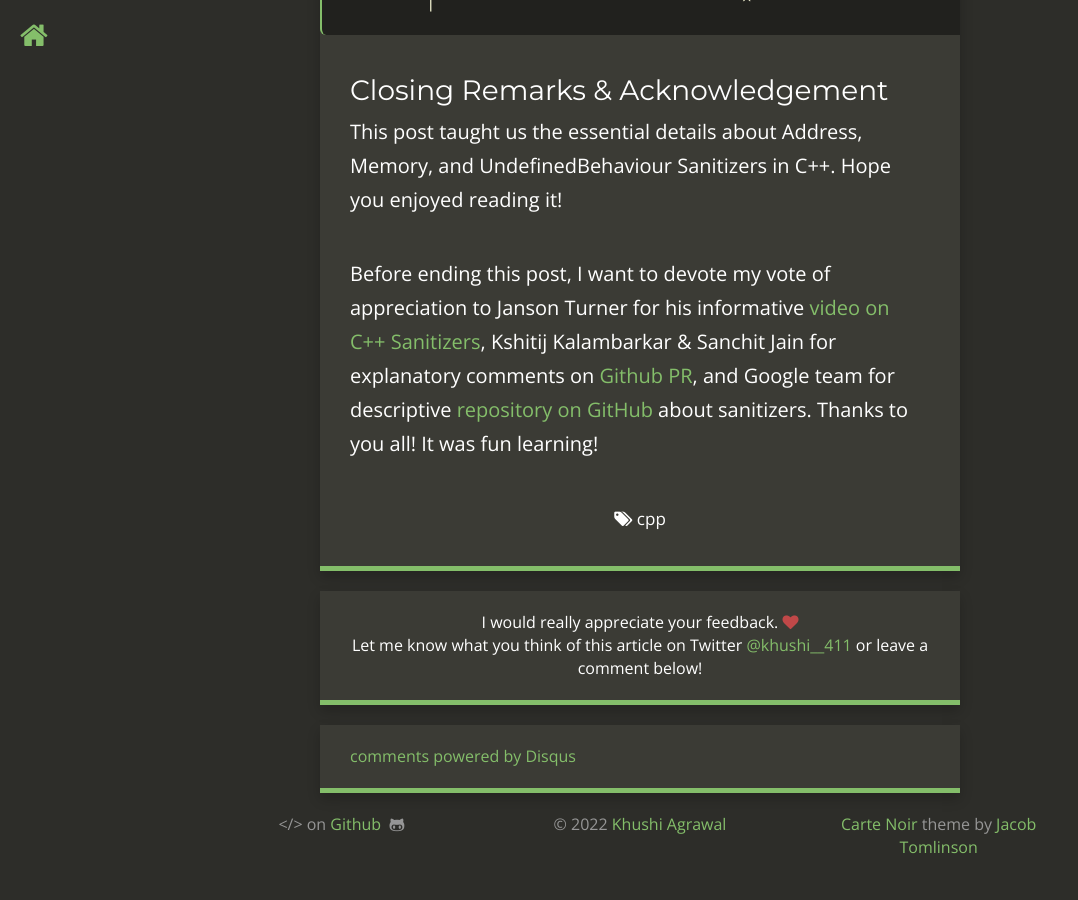
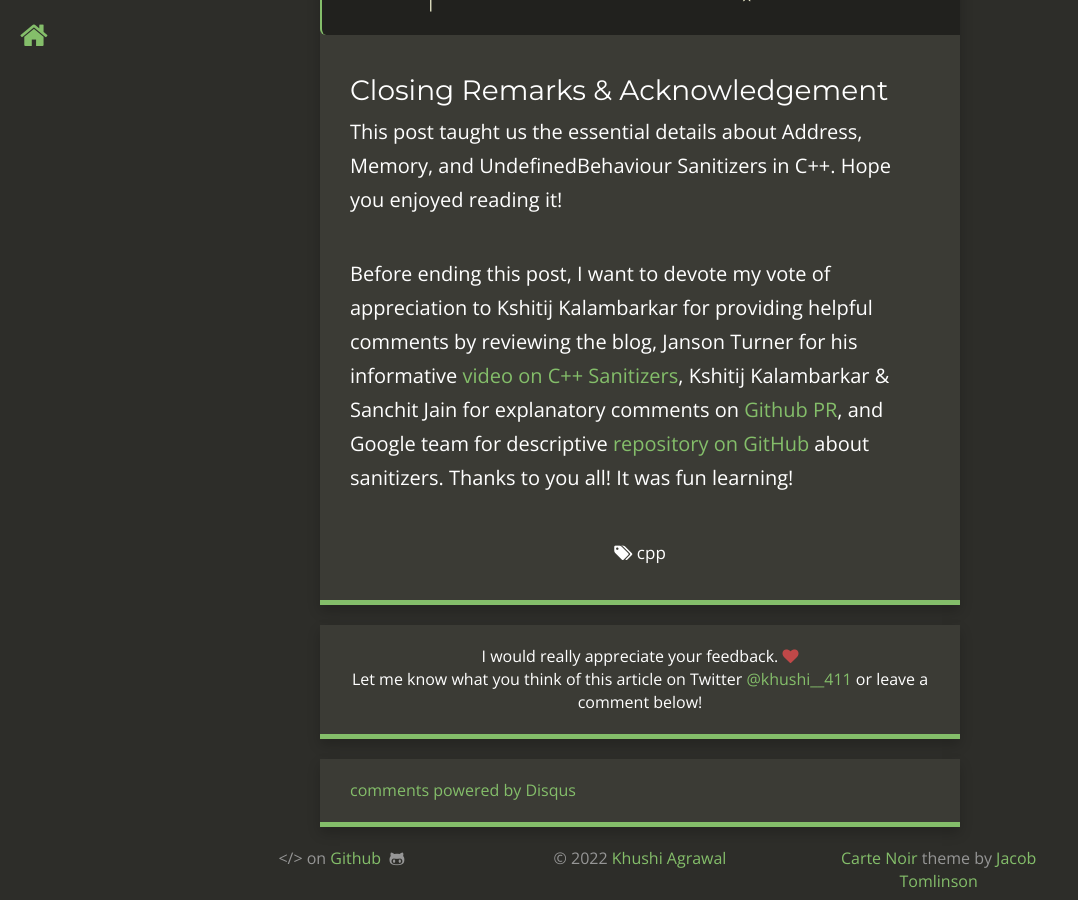
Before and after one commit to khushi-411/khushi-411.github.io, a Jekyll site: the page built from _posts/2022-12-26-c++-sanitizers.md, in a window 1280 px wide and 900 px high, scrolled down 7832 px. Shown: the whole window, without its empty margins (0-1078 px from the left). Built offline with Jekyll 4.4.1, drawn with Linux system fonts in a browser that asks for light colours; nearby versions of some CDN libraries; comment, search, counter and statistics services are not loaded; before the commit the page ends 8710 px from its top, so only the background shows below that.

Commit message:
add acknowledgement

```diff
--- a/_posts/2022-12-26-c++-sanitizers.md
+++ b/_posts/2022-12-26-c++-sanitizers.md
@@ -216,6 +216,7 @@ This post taught us the essential details about Address, Memory, and UndefinedBe
 Hope you enjoyed reading it!
 
 Before ending this post, I want to devote my vote of appreciation to
+Kshitij Kalambarkar for providing helpful comments by reviewing the blog,
 Janson Turner for his informative [video on C++ Sanitizers](https://www.youtube.com/watch?v=MB6NPkB4YVs),
 Kshitij Kalambarkar & Sanchit Jain for explanatory comments on [Github PR](https://github.com/pytorch/pytorch/commit/dfd2edc025b284abc6972bdcfaa9f4f7b8808036),
 and Google team for descriptive [repository on GitHub](https://github.com/google/sanitizers) about sanitizers.
```
